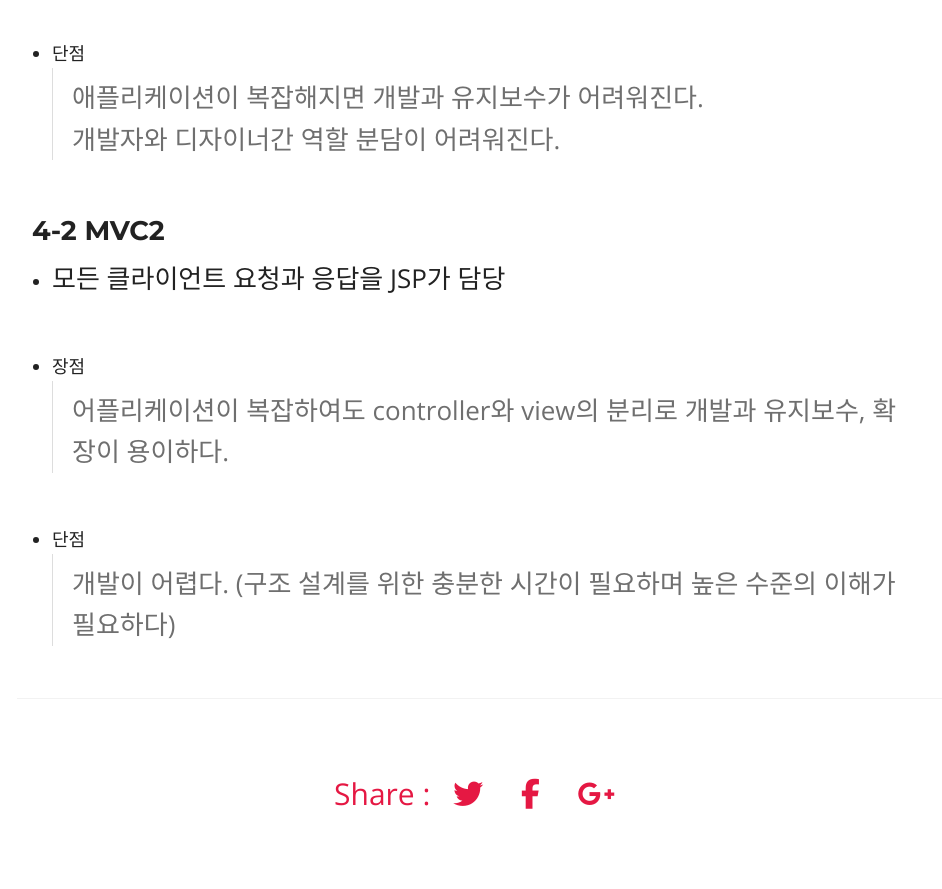
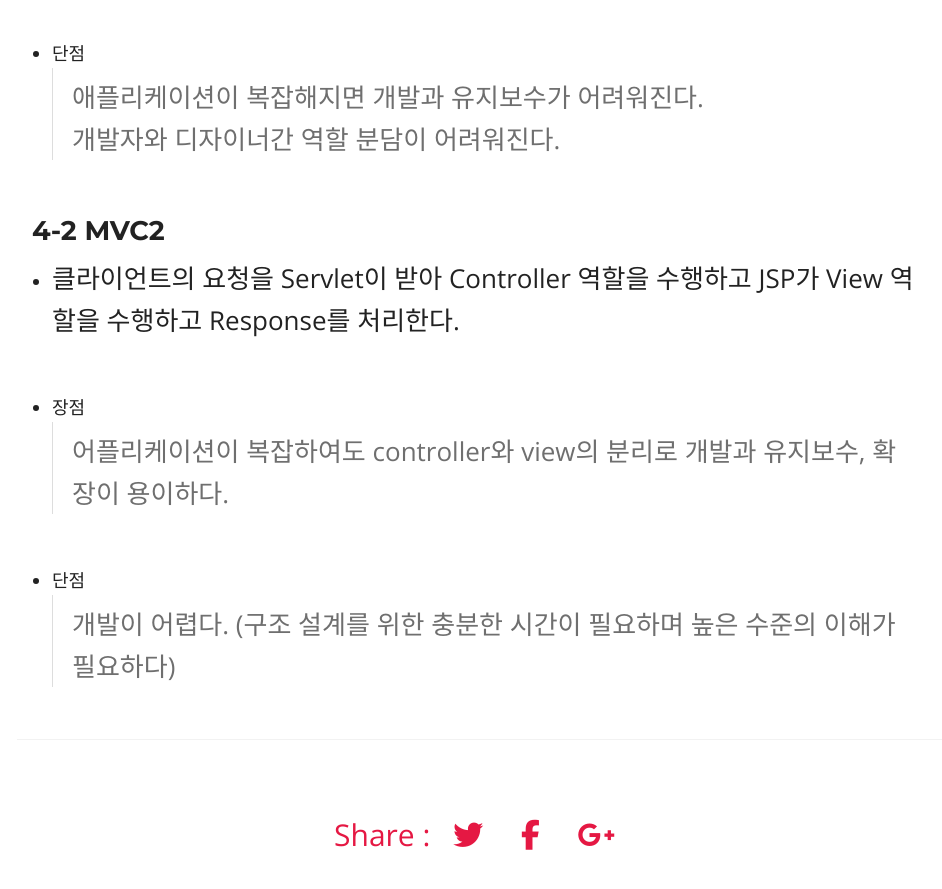
Before and after one commit to Seongmun-Hong/Seongmun-Hong.github.io, a Jekyll site: the page built from _posts/2019-04-26-MVC1-MVC2 .md, in a window 1280 px wide and 900 px high, scrolled down 2877 px. Shown: the top 889 px of the window, without its empty margins (158-1100 px from the left). Built offline with Jekyll 4.4.1, drawn with Linux system fonts in a browser that asks for light colours; nearby versions of some CDN libraries; library files that are not in the unit come from our copies; comment, search, counter and statistics services are not loaded.

Commit message:
fix :  - mvc2 역할 오류 수정

```diff
--- a/_posts/2019-04-26-MVC1-MVC2 .md
+++ b/_posts/2019-04-26-MVC1-MVC2 .md
@@ -73,7 +73,7 @@ sitemap :
 
 ### 4-2 MVC2
 
-- 모든 클라이언트 요청과 응답을 JSP가 담당
+- 클라이언트의 요청을 Servlet이 받아 Controller 역할을 수행하고 JSP가 View 역할을 수행하고 Response를 처리한다.
 
 - 장점
 > 어플리케이션이 복잡하여도 controller와 view의 분리로 개발과 유지보수, 확장이 용이하다.
```
